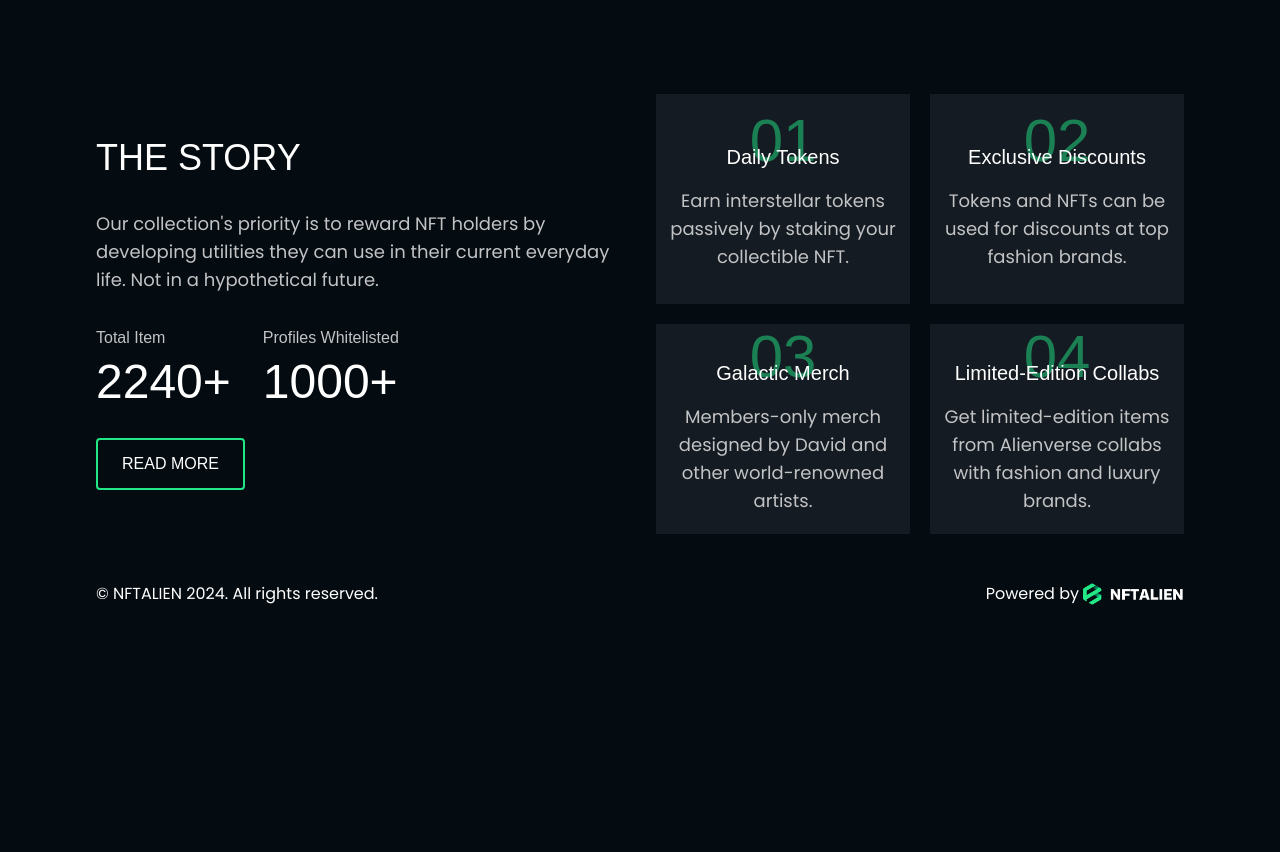
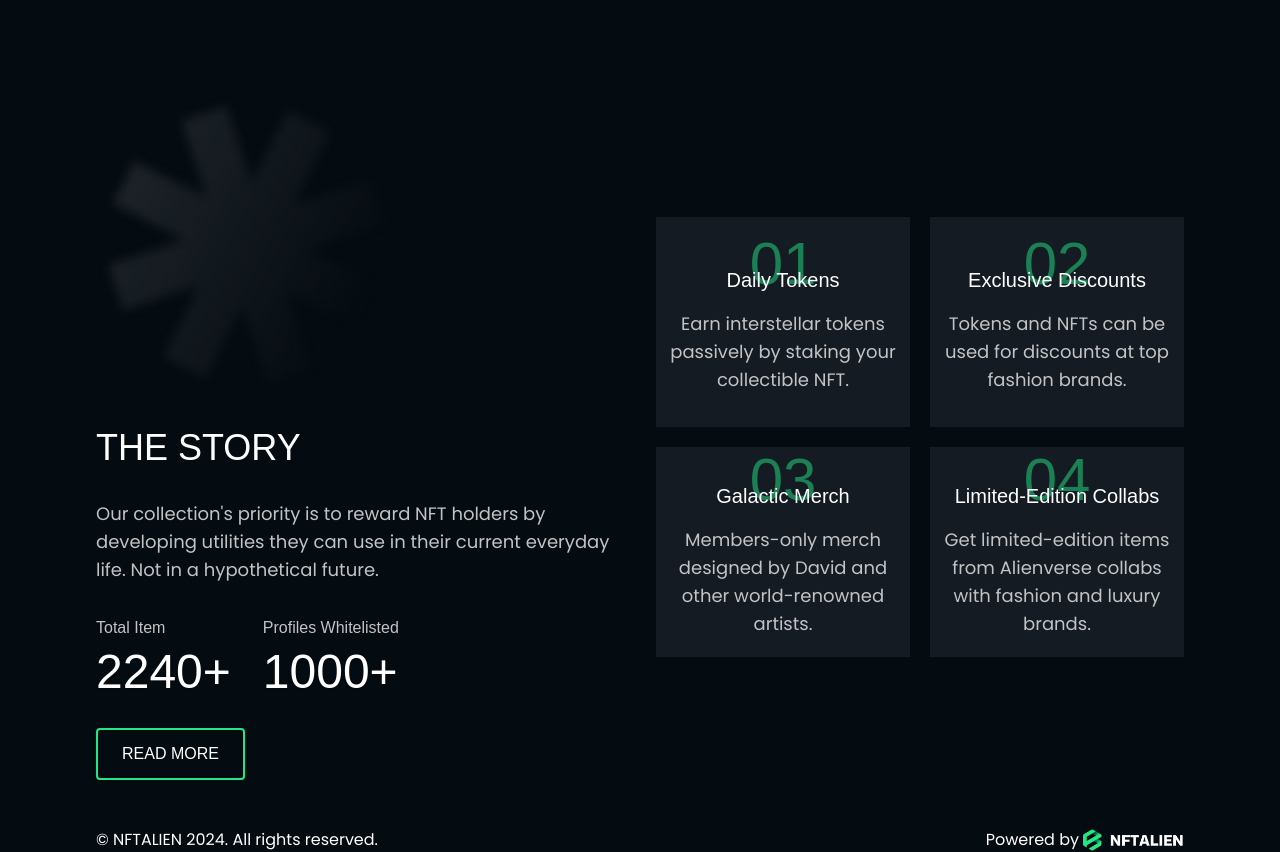
Before and after one commit to gift56/nftalien, a Next.js app: page / in a window 1280 px wide. Shown: the part 2092-2944 px from the top of the page. Before the commit the page ends 2698 px from the top, so only its background shows below. Built offline with nearby package versions, Linux system fonts and the light colour scheme; a web font is replaced by a local one.

Commit message:
working on story section

```diff
--- a/components/Story.tsx
+++ b/components/Story.tsx
@@ -1,4 +1,5 @@
 import { storyData } from "@/utils/constant";
+import Image from "next/image";
 
 const Story = () => {
   return (
@@ -6,6 +7,14 @@ const Story = () => {
       <div className="contain">
         <div className="w-full flex flex-col lg:flex-row gap-8 items-center justify-center">
           <div className="w-full lg:flex-1 flex flex-col gap-8 items-center justify-center lg:items-start lg:justify-start relative">
+            <Image
+              src="/icons/starIcon.png"
+              alt="story icon"
+              width={276}
+              height={276}
+              priority
+              className="!w-fit !h-fit"
+            />
             <h2 className="font-bak text-xl text-center md:text-2xl lg:text-4xl font-normal uppercase">
               tHE STORY
             </h2>
```
